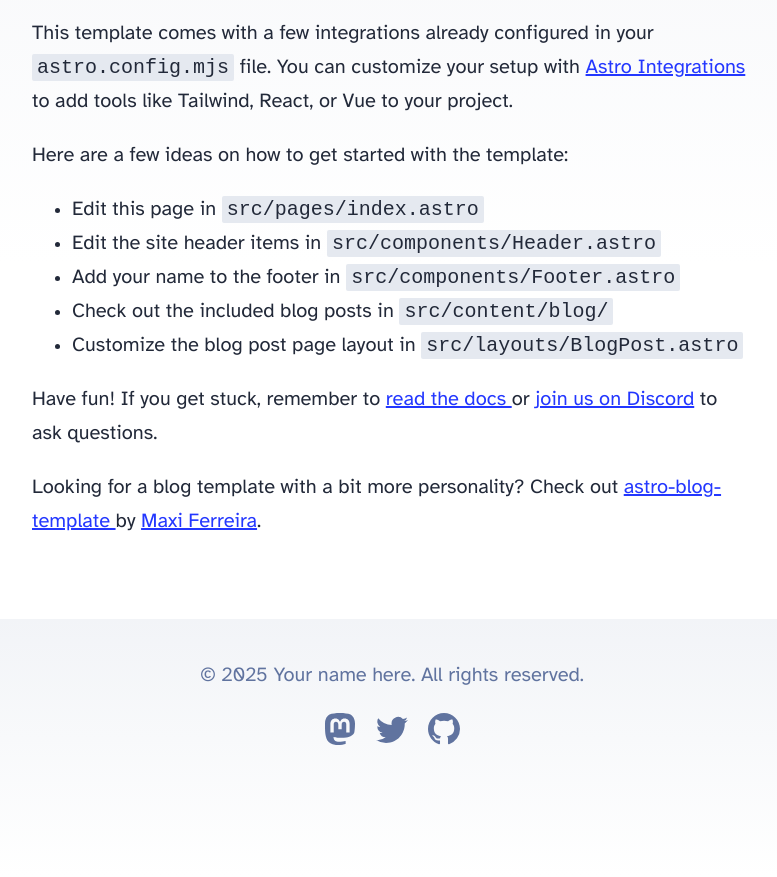
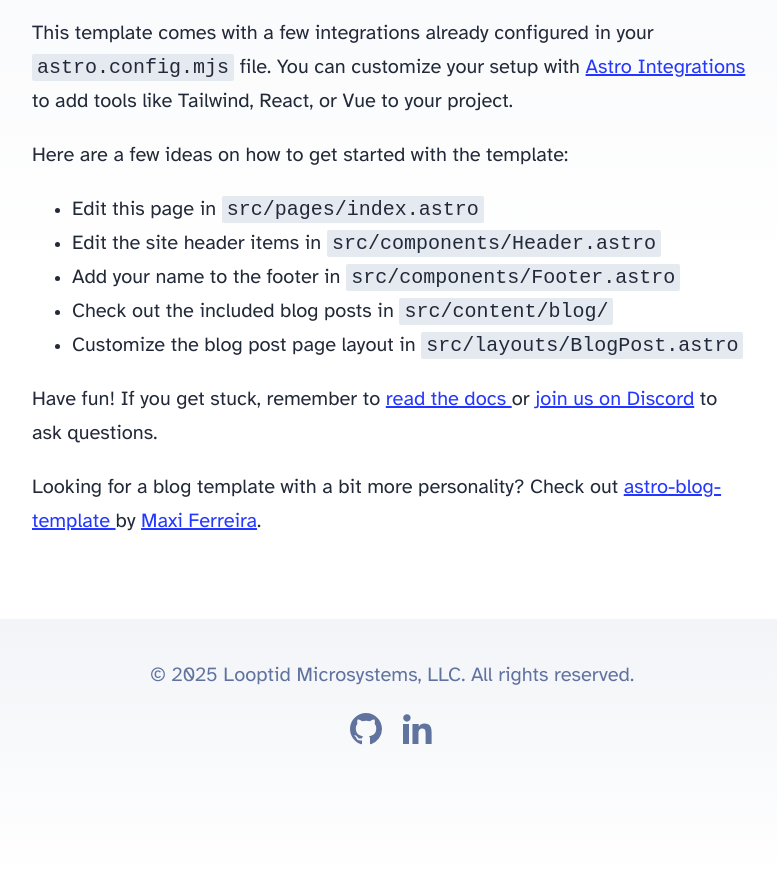
Before and after one commit to mdpearson/looptid-homepage, an Astro site: page / in a window 1280 px wide. Shown: the part 336-1213 px from the top of the page, without its empty margins (248-1025 px from the left). Built offline with nearby package versions, Linux system fonts and the light colour scheme; Astro itself is replaced by a stand-in of ours.

Commit message:
Update footer text and links

```diff
--- a/src/components/Footer.astro
+++ b/src/components/Footer.astro
@@ -3,40 +3,25 @@ const today = new Date();
 ---
 
 <footer>
-	&copy; {today.getFullYear()} Your name here. All rights reserved.
+	&copy; {today.getFullYear()} Looptid Microsystems, LLC. All rights reserved.
 	<div class="social-links">
-		<a href="https://m.webtoo.ls/@astro" target="_blank">
-			<span class="sr-only">Follow Astro on Mastodon</span>
-			<svg
-				viewBox="0 0 16 16"
-				aria-hidden="true"
-				width="32"
-				height="32"
-				astro-icon="social/mastodon"
-				><path
-					fill="currentColor"
-					d="M11.19 12.195c2.016-.24 3.77-1.475 3.99-2.603.348-1.778.32-4.339.32-4.339 0-3.47-2.286-4.488-2.286-4.488C12.062.238 10.083.017 8.027 0h-.05C5.92.017 3.942.238 2.79.765c0 0-2.285 1.017-2.285 4.488l-.002.662c-.004.64-.007 1.35.011 2.091.083 3.394.626 6.74 3.78 7.57 1.454.383 2.703.463 3.709.408 1.823-.1 2.847-.647 2.847-.647l-.06-1.317s-1.303.41-2.767.36c-1.45-.05-2.98-.156-3.215-1.928a3.614 3.614 0 0 1-.033-.496s1.424.346 3.228.428c1.103.05 2.137-.064 3.188-.189zm1.613-2.47H11.13v-4.08c0-.859-.364-1.295-1.091-1.295-.804 0-1.207.517-1.207 1.541v2.233H7.168V5.89c0-1.024-.403-1.541-1.207-1.541-.727 0-1.091.436-1.091 1.296v4.079H3.197V5.522c0-.859.22-1.541.66-2.046.456-.505 1.052-.764 1.793-.764.856 0 1.504.328 1.933.983L8 4.39l.417-.695c.429-.655 1.077-.983 1.934-.983.74 0 1.336.259 1.791.764.442.505.661 1.187.661 2.046v4.203z"
-				></path></svg
-			>
+
+		<a href="https://github.com/mdpearson" target="_blank">
+			<span class="sr-only">Visit Matthew Pearson's GitHub page</span>
+			<svg viewBox="0 0 16 16" aria-hidden="true" width="32" height="32" astro-icon="social/github">
+				<path fill="currentColor" d="M8 0C3.58 0 0 3.58 0 8c0 3.54 2.29 6.53 5.47 7.59.4.07.55-.17.55-.38 0-.19-.01-.82-.01-1.49-2.01.37-2.53-.49-2.69-.94-.09-.23-.48-.94-.82-1.13-.28-.15-.68-.52-.01-.53.63-.01 1.08.58 1.23.82.72 1.21 1.87.87 2.33.66.07-.52.28-.87.51-1.07-1.78-.2-3.64-.89-3.64-3.95 0-.87.31-1.59.82-2.15-.08-.2-.36-1.02.08-2.12 0 0 .67-.21 2.2.82.64-.18 1.32-.27 2-.27.68 0 1.36.09 2 .27 1.53-1.04 2.2-.82 2.2-.82.44 1.1.16 1.92.08 2.12.51.56.82 1.27.82 2.15 0 3.07-1.87 3.75-3.65 3.95.29.25.54.73.54 1.48 0 1.07-.01 1.93-.01 2.2 0 .21.15.46.55.38A8.012 8.012 0 0 0 16 8c0-4.42-3.58-8-8-8z">
+				</path>
+			</svg>
 		</a>
-		<a href="https://twitter.com/astrodotbuild" target="_blank">
-			<span class="sr-only">Follow Astro on Twitter</span>
-			<svg viewBox="0 0 16 16" aria-hidden="true" width="32" height="32" astro-icon="social/twitter"
-				><path
-					fill="currentColor"
-					d="M5.026 15c6.038 0 9.341-5.003 9.341-9.334 0-.14 0-.282-.006-.422A6.685 6.685 0 0 0 16 3.542a6.658 6.658 0 0 1-1.889.518 3.301 3.301 0 0 0 1.447-1.817 6.533 6.533 0 0 1-2.087.793A3.286 3.286 0 0 0 7.875 6.03a9.325 9.325 0 0 1-6.767-3.429 3.289 3.289 0 0 0 1.018 4.382A3.323 3.323 0 0 1 .64 6.575v.045a3.288 3.288 0 0 0 2.632 3.218 3.203 3.203 0 0 1-.865.115 3.23 3.23 0 0 1-.614-.057 3.283 3.283 0 0 0 3.067 2.277A6.588 6.588 0 0 1 .78 13.58a6.32 6.32 0 0 1-.78-.045A9.344 9.344 0 0 0 5.026 15z"
-				></path></svg
-			>
+
+		<a href="https://www.linkedin.com/in/mdpearson/" target="_blank">
+    		<span class="sr-only">Follow me on LinkedIn</span>
+    		<svg viewBox="0 0 16 16" aria-hidden="true" width="32" height="32" astro-icon="social/linkedin">
+				<path fill="currentColor" d="M1.146 1.146C.417 1.875.417 3.042 1.146 3.77c.729.729 1.896.729 2.625 0 .729-.728.729-1.895 0-2.624C3.042.417 1.875.417 1.146 1.146zM.5 5.5h3v10h-3v-10zm5 0h2.857v1.357h.041c.398-.755 1.372-1.553 2.825-1.553 3.021 0 3.583 1.988 3.583 4.573v5.623h-3v-4.99c0-1.19-.021-2.72-1.658-2.72-1.66 0-1.914 1.297-1.914 2.636v5.074h-3v-10z">
+				</path>
+    		</svg>
 		</a>
-		<a href="https://github.com/withastro/astro" target="_blank">
-			<span class="sr-only">Go to Astro's GitHub repo</span>
-			<svg viewBox="0 0 16 16" aria-hidden="true" width="32" height="32" astro-icon="social/github"
-				><path
-					fill="currentColor"
-					d="M8 0C3.58 0 0 3.58 0 8c0 3.54 2.29 6.53 5.47 7.59.4.07.55-.17.55-.38 0-.19-.01-.82-.01-1.49-2.01.37-2.53-.49-2.69-.94-.09-.23-.48-.94-.82-1.13-.28-.15-.68-.52-.01-.53.63-.01 1.08.58 1.23.82.72 1.21 1.87.87 2.33.66.07-.52.28-.87.51-1.07-1.78-.2-3.64-.89-3.64-3.95 0-.87.31-1.59.82-2.15-.08-.2-.36-1.02.08-2.12 0 0 .67-.21 2.2.82.64-.18 1.32-.27 2-.27.68 0 1.36.09 2 .27 1.53-1.04 2.2-.82 2.2-.82.44 1.1.16 1.92.08 2.12.51.56.82 1.27.82 2.15 0 3.07-1.87 3.75-3.65 3.95.29.25.54.73.54 1.48 0 1.07-.01 1.93-.01 2.2 0 .21.15.46.55.38A8.012 8.012 0 0 0 16 8c0-4.42-3.58-8-8-8z"
-				></path></svg
-			>
-		</a>
+
 	</div>
 </footer>
 <style>
```
